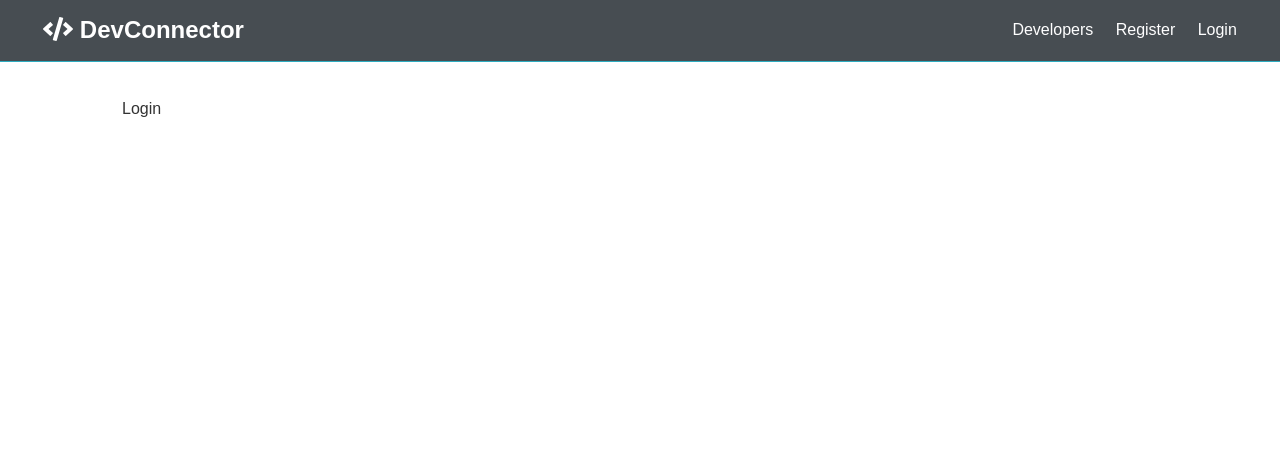
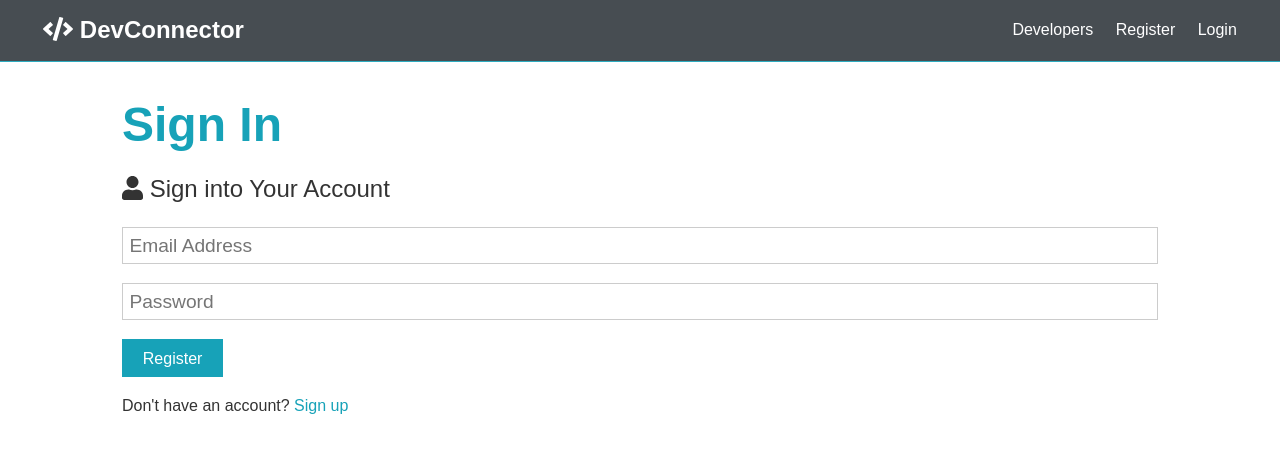
Before and after one commit to sigflysea/connector, a React (Create React App) app in the folder client/: page /login in a window 1280 px wide. Shown: the top 452 px of the page. Built offline with nearby package versions, Linux system fonts and the light colour scheme; the HTML template or start-up script is replaced by a standard one.

Commit message:
comment out axios ready for Redux

```diff
--- a/client/src/components/auth/Login.js
+++ b/client/src/components/auth/Login.js
@@ -1,7 +1,60 @@
 import React from 'react';
+import { Fragment, useState } from 'react';
+import { Link } from 'react-router-dom';
+//import axios from 'axios';
 
 const Login = () => {
-    return <div>Login</div>;
+    const [formData, setFormData] = useState({
+        email: '',
+        password: '',
+    });
+    const { email, password } = formData;
+    const onChange = (e) => {
+        setFormData({ ...formData, [e.target.name]: e.target.value });
+    };
+    const onSubmit = async (e) => {
+        e.preventDefault();
+    };
+    return (
+        <div>
+            <h1 className='large text-primary'>Sign In</h1>
+            <p className='lead'>
+                <i className='fas fa-user'></i> Sign into Your Account
+            </p>
+            <form className='form' onSubmit={(e) => onSubmit(e)}>
+                <div className='form-group'>
+                    <input
+                        type='email'
+                        placeholder='Email Address'
+                        name='email'
+                        value={email}
+                        onChange={(e) => onChange(e)}
+                        required
+                    />
+                </div>
+                <div className='form-group'>
+                    <input
+                        type='password'
+                        placeholder='Password'
+                        name='password'
+                        value={password}
+                        onChange={(e) => onChange(e)}
+                        required
+                        minLength='6'
+                    />
+                </div>
+
+                <input
+                    type='submit'
+                    className='btn btn-primary'
+                    value='Register'
+                />
+            </form>
+            <p className='my-1'>
+                Don't have an account? <Link to='/register'>Sign up</Link>
+            </p>
+        </div>
+    );
 };
 
 export default Login;
--- a/client/src/components/auth/Register.js
+++ b/client/src/components/auth/Register.js
@@ -1,5 +1,8 @@
 import React from 'react';
 import { Fragment, useState } from 'react';
+import { Link } from 'react-router-dom';
+//import axios from 'axios';
+
 const Register = () => {
     const [formData, setFormData] = useState({
         name: '',
@@ -11,13 +14,31 @@
     const onChange = (e) => {
         setFormData({ ...formData, [e.target.name]: e.target.value });
     };
-    const onSubmit = (e) => {
+    const onSubmit = async (e) => {
         e.preventDefault();
 
-        if (password2 !== password2) {
+        if (password !== password2) {
             console.log('Pass not match');
         } else {
             console.log(formData);
+            //This section axios replaced by Redux
+            // const user = {
+            //     name,
+            //     email,
+            //     password,
+            // };
+            // try {
+            //     const config = {
+            //         headers: {
+            //             'Content-Type': 'application/json',
+            //         },
+            //     };
+            //     const body = JSON.stringify(user);
+            //     const res = await axios.post('/api/users', body, config);
+            //     console.log(res.data);
+            // } catch (err) {
+            //     console.error(err.response.data);
+            // }
         }
     };
     return (
@@ -80,7 +101,7 @@
                 />
             </form>
             <p className='my-1'>
-                Already have an account? <a href='login.html'>Sign In</a>
+                Already have an account? <Link to='/login'>Sign In</Link>
             </p>
         </div>
     );
```
Also changed, not shown: client/package.json (indentation only).
